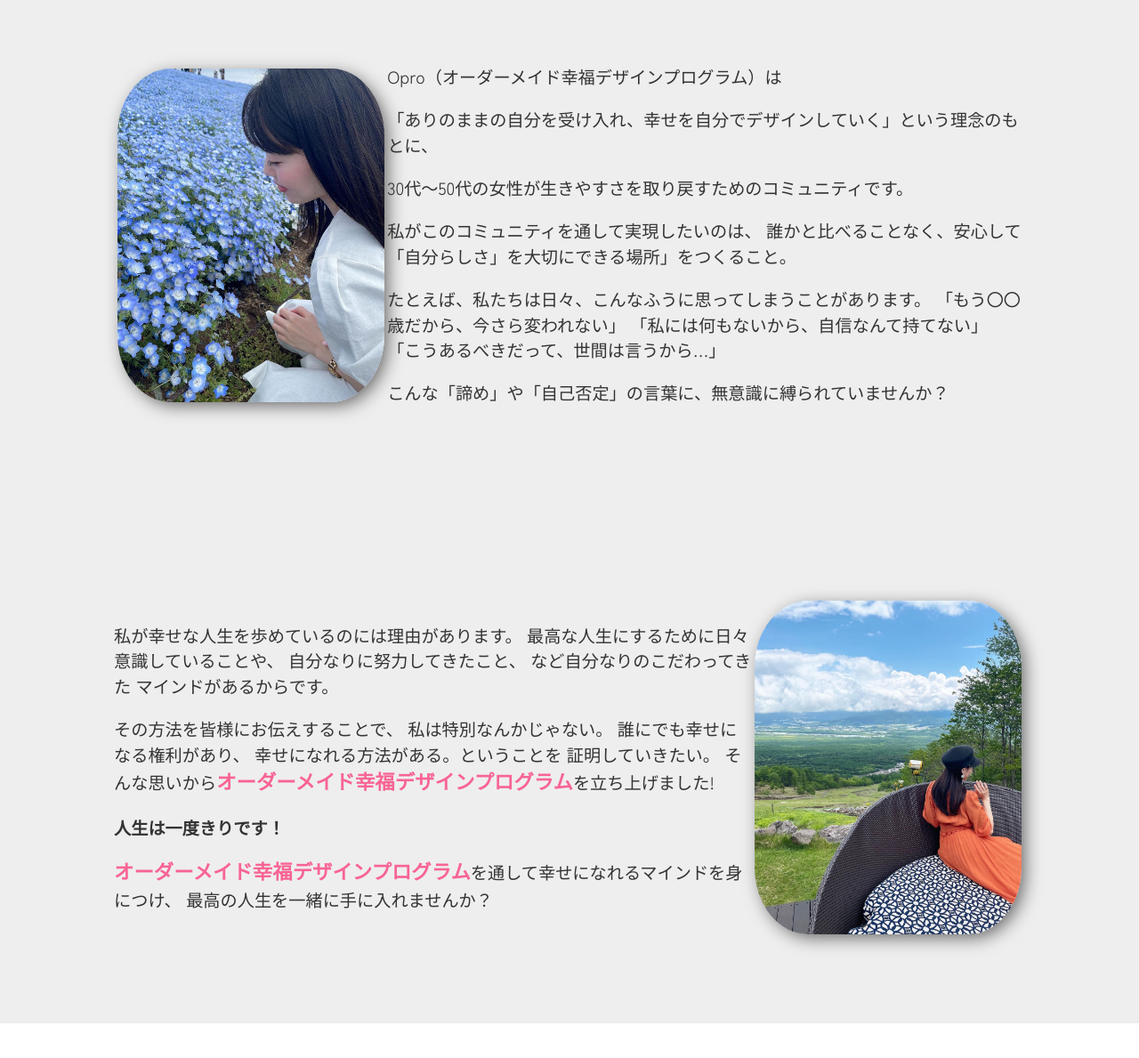
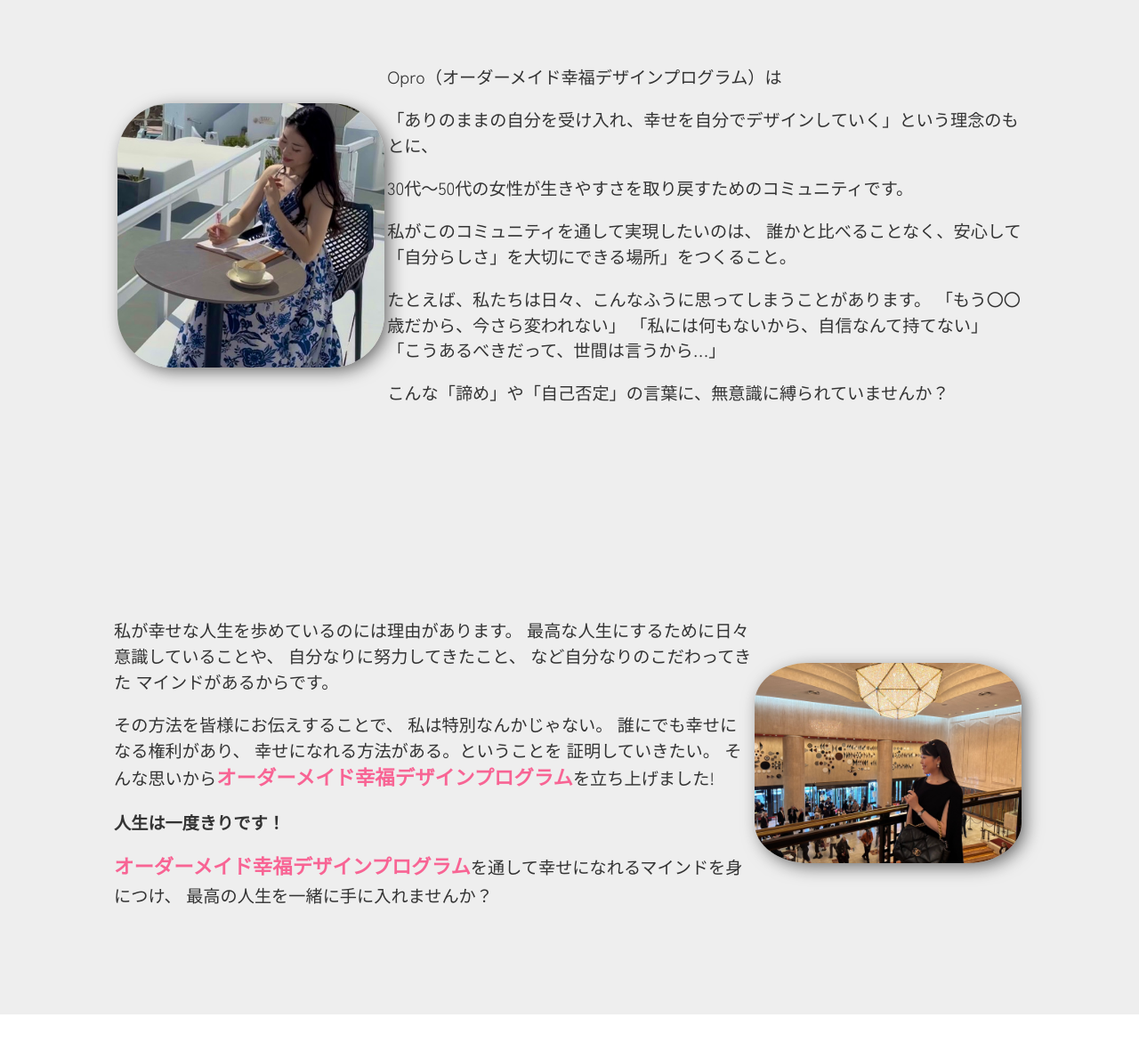
Before and after one commit to hanedaizumi/hnd-counseling, a plain HTML site: page docs/index.html in a window 1280 px wide. Shown: the part 859-2048 px from the top of the page at 89% size. Drawn offline with nearby package versions, Linux system fonts and the light colour scheme; animation ran at ten frames a second; a script that the page names is missing.

Commit message:
Update intro images

```diff
--- a/docs/index.html
+++ b/docs/index.html
@@ -62,7 +62,7 @@
     <div id="introduce">
         <div class="intro intro-first">
             <div class="intro-img">
-                <img src="./images/introduceme1.jpg" alt="intro-1-image">
+                <img src="./images/blue.jpg" alt="intro-1-image">
             </div>
             <div class="intro-text">
                 <p>
@@ -102,7 +102,7 @@
         </div>
         <div class="intro intro-second">
             <div class="intro-img">
-                <img src="./images/introduceme2.jpg" alt="intro-2-image">
+                <img src="./images/opera.jpg" alt="intro-2-image">
             </div>
             <div class="intro-text">
                 <p>
```
Also changed, not shown: docs/images/blue.jpg (added), docs/images/opera.jpg (added).
